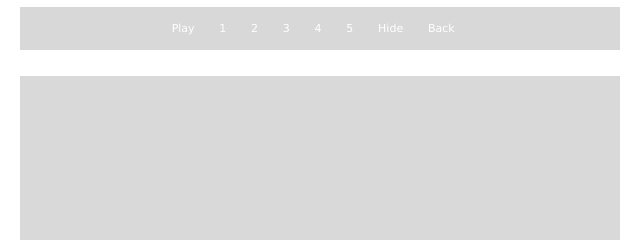
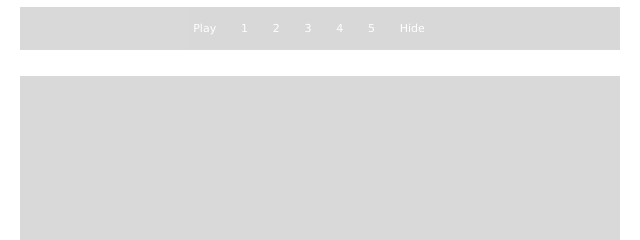
Before and after one commit to Hadryan/Custom-Youtube-Background-View-Player, a plain HTML site: page player.html in a window 1280 px wide. Shown: the top 240 px of the page, 320-960 px from the left. Drawn offline with nearby package versions, Linux system fonts and the light colour scheme.

Commit message:
minor changes

```diff
--- a/player.html
+++ b/player.html
@@ -373,9 +373,6 @@ function updatePlaying(event)
         &nbsp;&nbsp;&nbsp;&nbsp;&nbsp;&nbsp;&nbsp;
         <a href="javascript:void(0);" id="hide_link" onclick="hideShowContent();">Hide</a>
         &nbsp;&nbsp;&nbsp;&nbsp;&nbsp;&nbsp;&nbsp;
-        <a href="site.html;" id="back">Back</a>
-        &nbsp;&nbsp;&nbsp;&nbsp;
-
     </div>
 </div>
 
```
Also changed, not shown: 1 other file.
